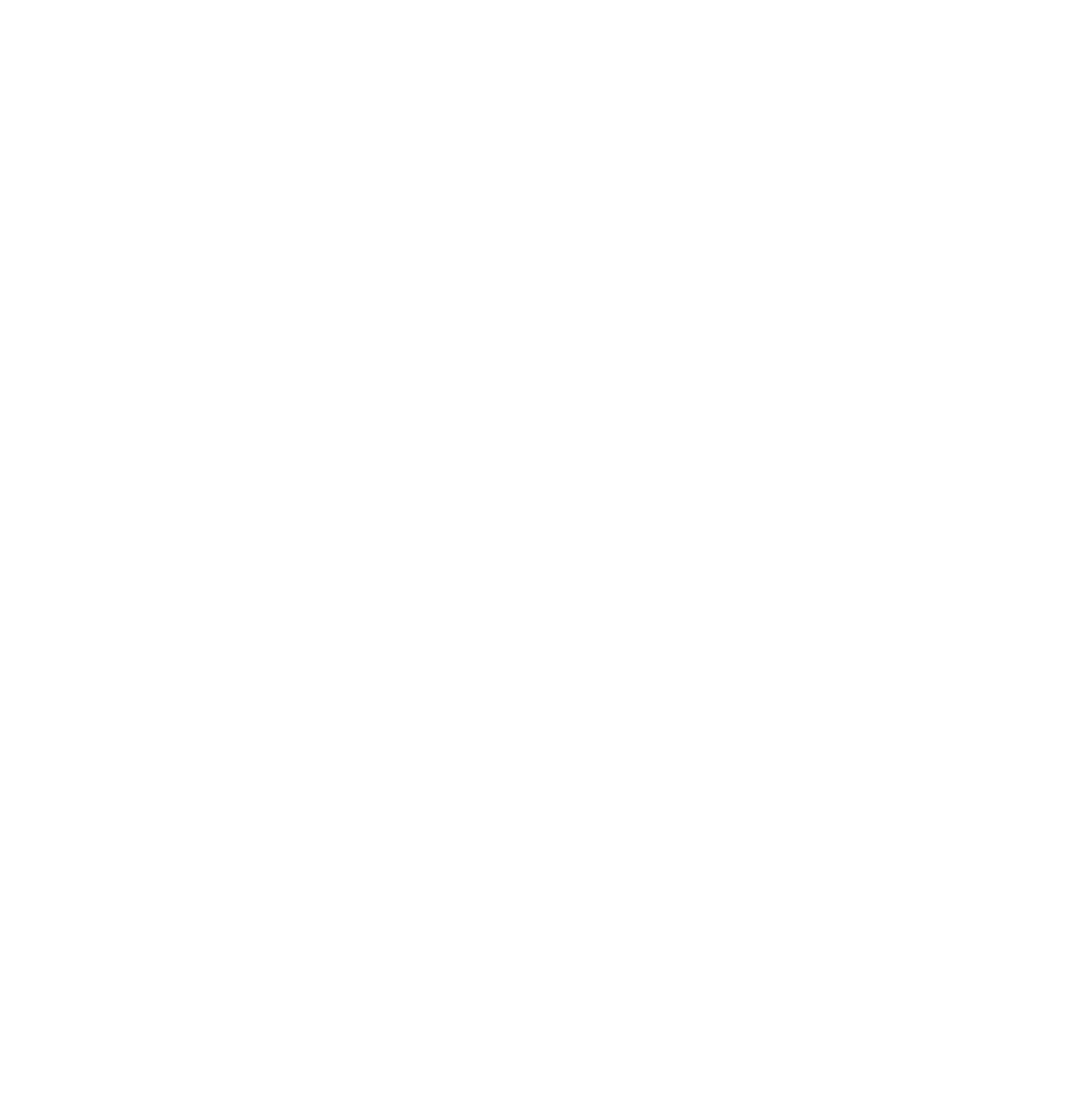
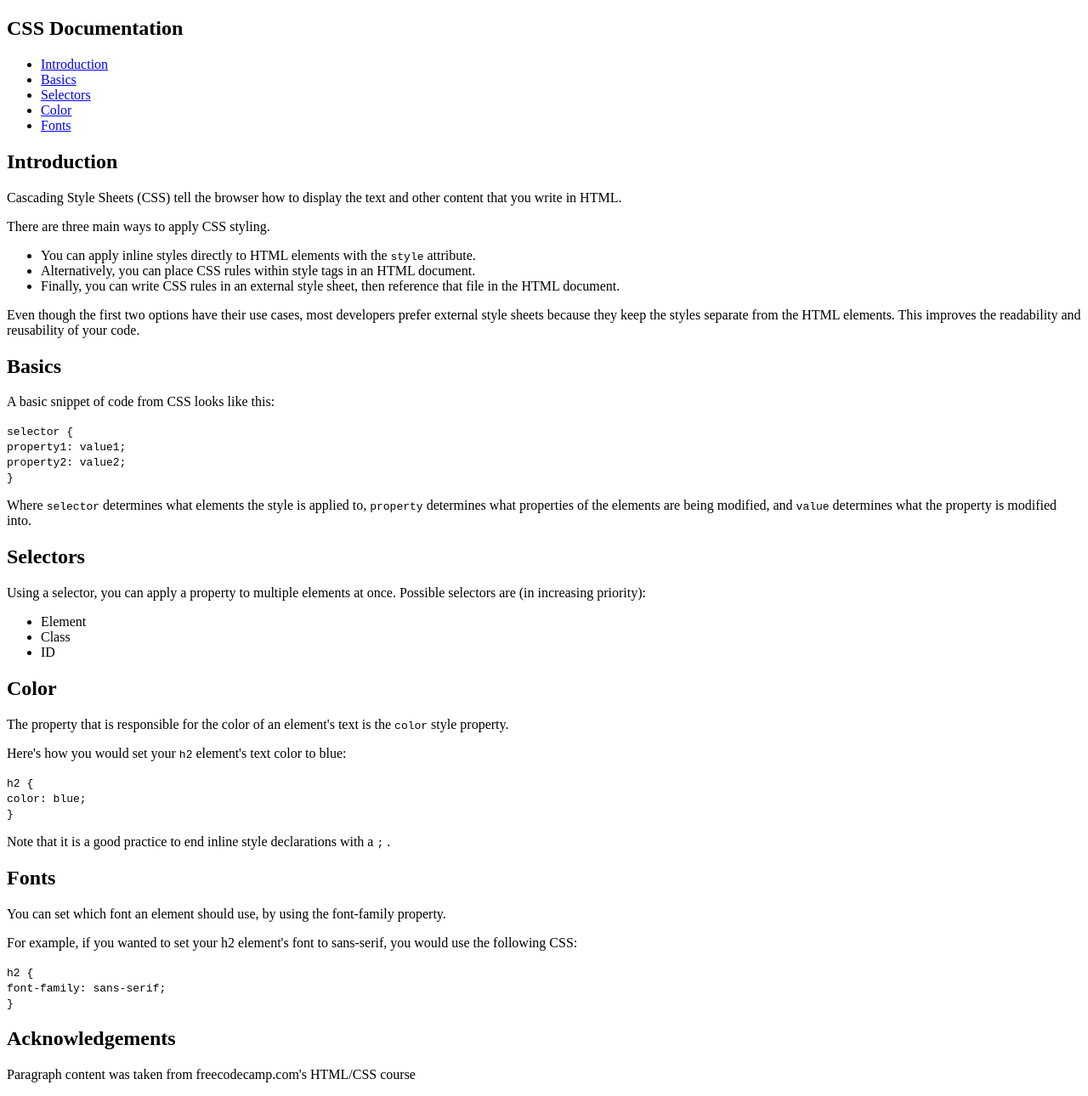
Before and after one commit to melvinkokxw/basic-pages, a plain HTML site: page technical-documentation-page/index.html in a window 1280 px wide. Shown: the whole page at 85% size. Before the commit the page ends 800 px from the top, so only its background shows below. Drawn offline with Linux system fonts and the light colour scheme.

Commit message:
Created basic content for technical documentation page
Filled index.html with basic content for documentation page. Included
nav bar.

```diff
--- a/technical-documentation-page/index.html
+++ b/technical-documentation-page/index.html
@@ -3,9 +3,97 @@
   <head>
     <meta charset="utf-8">
     <link rel="stylesheet" href="./css/master.css" type="text/css">
-    <title>Technical Documentation Page</title>
+    <title>CSS Technical Documentation Page</title>
   </head>
   <body>
+    <script src="https://cdn.freecodecamp.org/testable-projects-fcc/v1/bundle.js"></script>
 
+    <main id="main-doc">
+      <nav id="nav-bar">
+        <header>
+          <h1>CSS Documentation</h1>
+          <ul>
+            <li><a href="#Introduction" class="nav-link">Introduction</a></li>
+            <li><a href="#Basics" class="nav-link">Basics</a></li>
+            <li><a href="#Selectors" class="nav-link">Selectors</a></li>
+            <li><a href="#Color" class="nav-link">Color</a></li>
+            <li><a href="#Fonts" class="nav-link">Fonts</a></li>
+          </ul>
+        </header>
+      </nav>
+      <section class="main-section" id="Introduction">
+        <header>
+          <h2>Introduction</h2>
+        </header>
+        <p>Cascading Style Sheets (CSS) tell the browser how to display the text and other content that you write in HTML.</p>
+        <p>There are three main ways to apply CSS styling.</p>
+        <ul>
+          <li>You can apply inline styles directly to HTML elements with the <code>style</code> attribute. </li>
+          <li>Alternatively, you can place CSS rules within style tags in an HTML document. </li>
+          <li>Finally, you can write CSS rules in an external style sheet, then reference that file in the HTML document. </li>
+        </ul>
+        <p>Even though the first two options have their use cases, most developers prefer external style sheets because they keep the styles separate from the HTML elements. This improves the readability and reusability of your code.</p>
+      </section>
+
+      <section class="main-section" id="Basics">
+        <header>
+          <h2>Basics</h2>
+        </header>
+        <p>A basic snippet of code from CSS looks like this:</p>
+        <code>
+          <span>selector {<br></span>
+          <span class="tab">property1: value1;</span><br>
+          <span class="tab">property2: value2;</span><br>
+          <span>}</span>
+        </code>
+        <p>Where <code>selector</code> determines what elements the style is applied to, <code>property</code> determines what properties of the elements are being modified, and <code>value</code> determines what the property is modified into.</p>
+      </section>
+
+      <section class="main-section" id="Selectors">
+        <header>
+          <h2>Selectors</h2>
+        </header>
+        <p>Using a selector, you can apply a property to multiple elements at once. Possible selectors are (in increasing priority):</p>
+        <ul>
+          <li>Element</li>
+          <li>Class</li>
+          <li>ID</li>
+        </ul>
+      </section>
+
+      <section class="main-section" id="Color">
+        <header>
+          <h2>Color</h2>
+        </header>
+        <p>The property that is responsible for the color of an element's text is the <code>color</code> style property.</p>
+        <p>Here's how you would set your <code>h2</code> element's text color to blue:</p>
+        <code>
+          <span>h2 {<br></span>
+          <span class="tab">color: blue;</span><br>
+          <span>}</span>
+        </code>
+      <p>Note that it is a good practice to end inline style declarations with a <code>;</code> .</p>
+      </section>
+
+      <section class="main-section" id="Fonts">
+        <header>
+          <h2>Fonts</h2>
+        </header>
+        <p>You can set which font an element should use, by using the font-family property.</p>
+        <p>For example, if you wanted to set your h2 element's font to sans-serif, you would use the following CSS:</p>
+        <code>
+          <span>h2 {<br></span>
+          <span class="tab">font-family: sans-serif;</span><br>
+          <span>}</span>
+        </code>
+      </section>
+
+      <section class="main-section" id="Acknowledgements">
+        <header>
+          <h2>Acknowledgements</h2>
+        </header>
+        <p>Paragraph content was taken from freecodecamp.com's HTML/CSS course</p>
+      </section>
+    </main>
   </body>
 </html>
```
